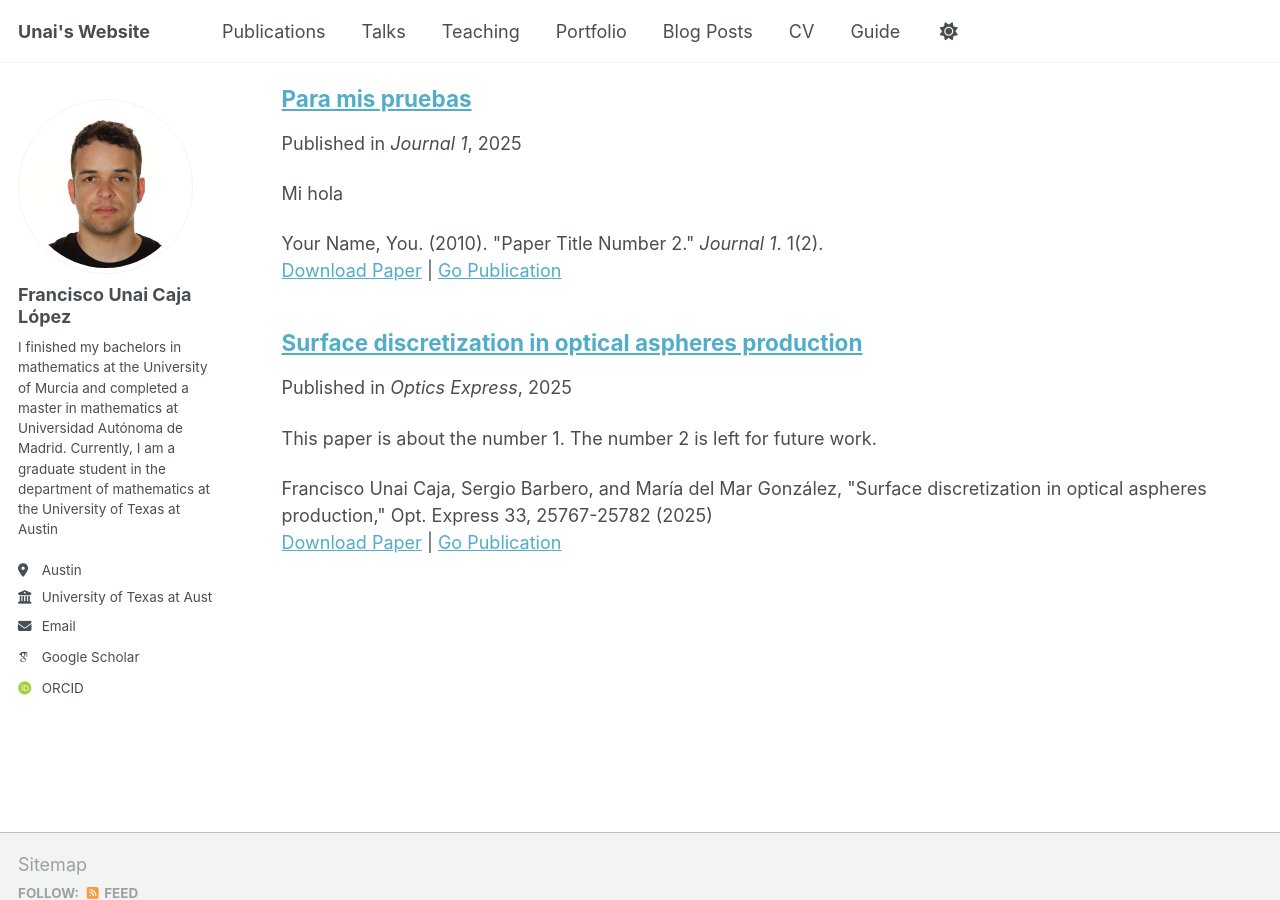
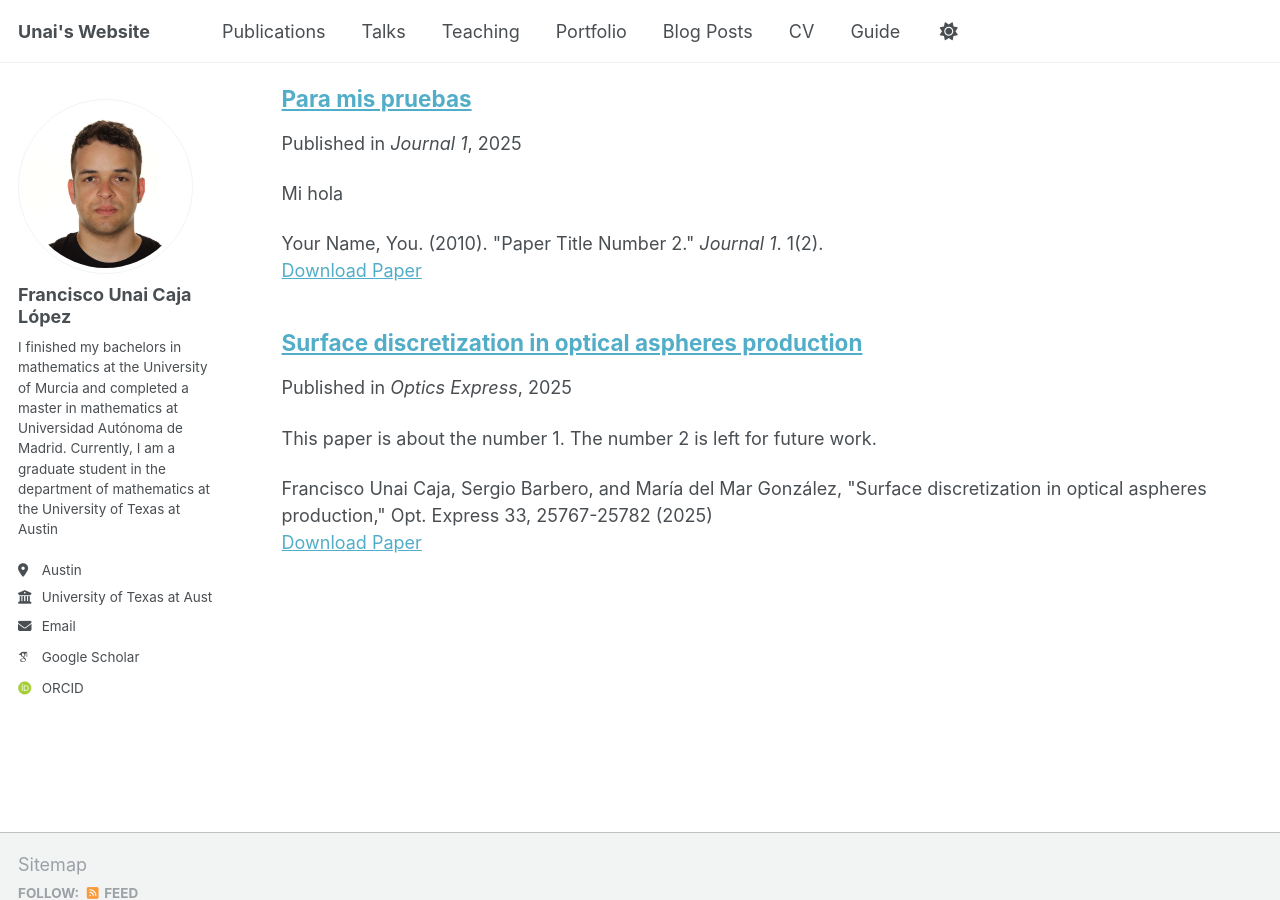
Before and after one commit to UnaiCaja/UnaiCaja.github.io, a Jekyll site: the page built from _pages/publications.html, in a window 1280 px wide and 900 px high, scrolled down 532 px. Built offline with Jekyll 4.4.1, drawn with Linux system fonts in a browser that asks for light colours; some web fonts are replaced.

Commit message:
modificacion 5

```diff
--- a/_includes/archive-single.html
+++ b/_includes/archive-single.html
@@ -28,9 +28,9 @@
 
     <h2 class="archive__item-title" itemprop="headline">
       {% if post.link %}
-        <a href="{{ post.link }}">{{ title }}</a> <a rel="permalink"><i class="fa fa-link" aria-hidden="true" title="permalink"></i><span class="sr-only">Permalink</span></a> <!-- href="{{ base_path }}{{ post.url }}" -->
+        <a href="{{ post.link }}">{{ title }}</a> <a href="{{ base_path }}{{ post.slideurl }}" rel="permalink"><i class="fa fa-link" aria-hidden="true" title="permalink"></i><span class="sr-only">Permalink</span></a> <!-- -->
       {% else %}
-        <a  rel="permalink">{{ title }}</a> <!-- href="{{ base_path }}{{ post.url }}" -->
+        <a href="{{ post.slidesurl }}" rel="permalink">{{ title }}</a> <!-- -->
       {% endif %}
     </h2>
 
@@ -53,6 +53,27 @@
     {% endif %}
 
     <!-- Esto hay que quitarlo y ponerlo donde se da un enlace al titulo de las publicaciones -->
+
+    {% if post.citation and post.paperurl and post.bibtexurl %}
+      <p>{{ post.citation }}<br /><a href="{{ post.paperurl }}">Download Paper</a> | <a href="{{ post.bibtexurl }}">Download Bibtex</a></p>
+    {% elsif post.citation and post.paperurl %}
+      <p>{{ post.citation }}<br /><a href="{{ post.paperurl }}">Download Paper</a> </p>
+    {% elsif post.citation and post.bibtexurl %}
+      <p>{{ post.citation }}<br /> <a href="{{ post.bibtexurl}}">Download Bibtex</a></p>
+    {% elsif post.citation %}
+      <p>{{ post.citation }}</p>
+    {% elsif post.paperurl and post.bibtexurl %}
+      <p><a href=" {{ post.paperurl }} ">Download Paper</a> | <a href="{{ post.bibtexurl }}">Download Bibtex</a></p>
+    {% elsif post.paperurl %}
+      <p><a href=" {{ post.paperurl }} ">Download Paper</a></p>
+    {% elsif post.bibtexurl %}
+      <p><a href="{{ post.bibtexurl }}">Download Bibtex</a></p>
+
+    {% elsif post.bibtexurl %}
+      <p><a href="{{ post.bibtexurl }}">Go Publication</a></p>
+    {% endif %}
+
+    <!--
     {% if post.citation and post.paperurl and post.slidesurl and post.bibtexurl %}
       <p>{{ post.citation }}<br /><a href="{{ post.paperurl }}">Download Paper</a> | <a href="{{ post.slidesurl }}">Go Publication</a> | <a href="{{ post.bibtexurl }}">Download Bibtex</a></p>
     {% elsif post.citation and post.paperurl and post.slidesurl %}
@@ -80,6 +101,7 @@
     {% elsif post.bibtexurl %}
       <p><a href="{{ post.bibtexurl }}">Go Publication</a></p>
     {% endif %}
+  -->
 
   </article>
 </div>
```
Also changed, not shown: _publications/2025-06-14-hola.md (+1 -1 lines), scripts/cv_markdown_to_json.py (+8 -8 lines).
